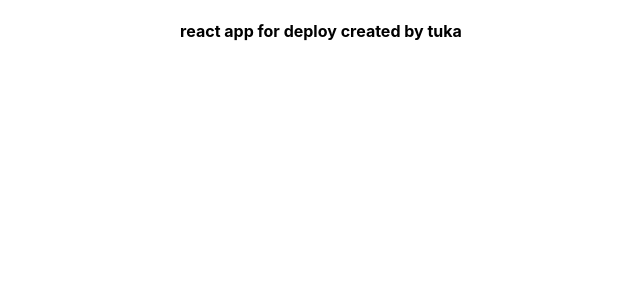
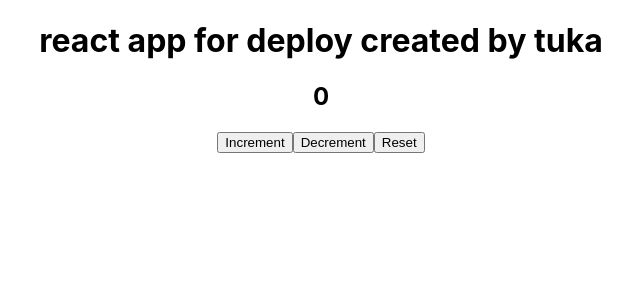
Before and after one commit to contextCoder/reactdeploy, a React (Create React App) app: page / in a window 1280 px wide. Shown: the top 300 px of the page, without its empty margins (319-959 px from the left). Built offline with nearby package versions, Linux system fonts and the light colour scheme.

Commit message:
counter setup

```diff
--- a/src/App.js
+++ b/src/App.js
@@ -1,9 +1,36 @@
 import './App.css';
+import { useState } from 'react';
 
 function App() {
+  const [counter, setCounter] = useState(0);
+
+  const counterStatus = ( val) => () => {
+    console.log("======val-------",val);
+    if (val) {
+      if (counter >= 10) {
+        alert("counter should be below '10'")
+      } else {
+        setCounter(counter + 1)
+      }
+    } else {
+      if (counter <= 0) {
+        alert("counter should be above '0'")
+      } else {
+        setCounter(counter - 1 )
+      }
+    }
+
+  }
+  const resetCounter = () => {
+    setCounter(0);
+  }
   return (
     <div className="App">
-      <h4>react app for deploy created by tuka</h4>
+      <h1>react app for deploy created by tuka</h1>
+      <h2>{ counter }</h2>
+      <button onClick={counterStatus(true)}>Increment</button>
+      <button onClick={counterStatus(false)}>Decrement</button>
+      <button onClick={() => resetCounter()}>Reset</button>
     </div>
   );
 }
```
Also changed, not shown: 1 other file (tests, documents, lock files or other folders).
